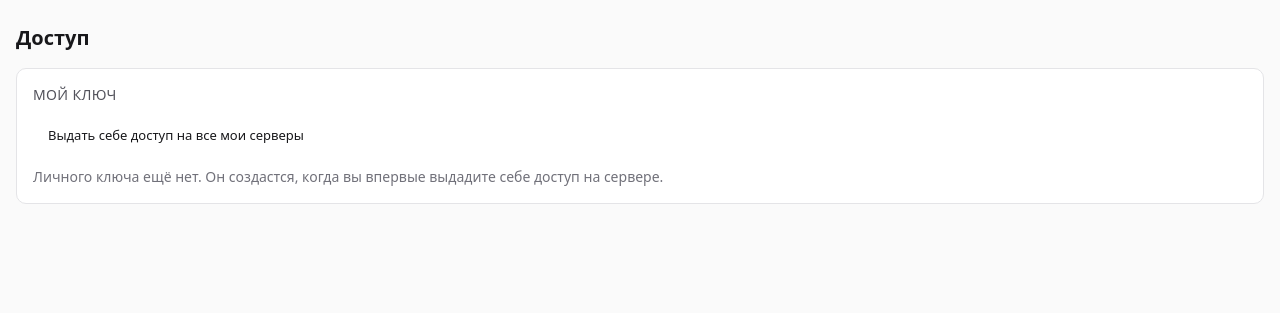
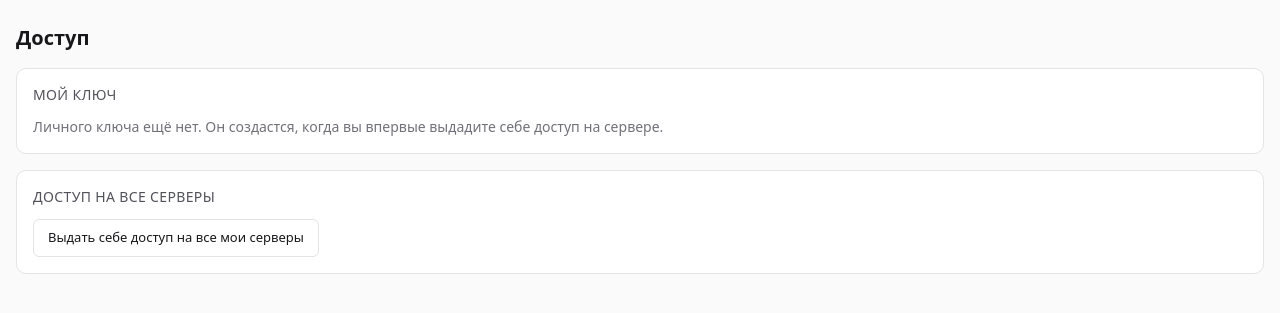
Before and after one commit to aleksandrgrn/pass-manager, a Flask app: page /access/ in a window 1280 px wide. Shown: the part 57-370 px from the top of the page. Run offline with Flask 3, Linux system fonts and the light colour scheme; the visitor is signed in with stand-in values (Sample User, id 1); parts of the project's set-up code (start-up, migrations or seed data) failed here and were passed over; some libraries are stand-ins or nearby versions.

Commit message:
fix(ui): кнопка «Выдать себе доступ на все» — своя карточка и secondary-стиль
Была в блоке «Мой ключ» без модификатора у .btn — без фона, читалась как
простой текст. Вынесена в отдельную карточку, стиль secondary. Проверено
рендером на синтетике в браузере, не только диффом.

```diff
--- a/app/templates/access/index.html
+++ b/app/templates/access/index.html
@@ -5,10 +5,6 @@
     <h1 class="text-xl font-semibold text-ink">Доступ</h1>
     <div class="card p-4">
         <h2 class="text-sm uppercase tracking-wide text-muted mb-3">Мой ключ</h2>
-        <form method="POST" action="{{ url_for('access.start_grant_all') }}" class="mb-3">
-            <input type="hidden" name="csrf_token" value="{{ csrf_token() }}">
-            <button type="submit" class="btn">Выдать себе доступ на все мои серверы</button>
-        </form>
         {% if current_user.vps_manager_key_id %}
         <dl class="text-sm space-y-1">
             <div><dt class="text-muted inline">Имя ключа: </dt><dd class="inline font-mono">{{ current_user.username }}</dd></div>
@@ -29,6 +25,14 @@
         {% endif %}
     </div>
 
+    <div class="card p-4">
+        <h2 class="text-sm uppercase tracking-wide text-muted mb-3">Доступ на все серверы</h2>
+        <form method="POST" action="{{ url_for('access.start_grant_all') }}">
+            <input type="hidden" name="csrf_token" value="{{ csrf_token() }}">
+            <button type="submit" class="btn secondary">Выдать себе доступ на все мои серверы</button>
+        </form>
+    </div>
+
     {% if current_user.is_superadmin %}
     <div id="access-content">
         {% include 'access/_blocks.html' %}
```
